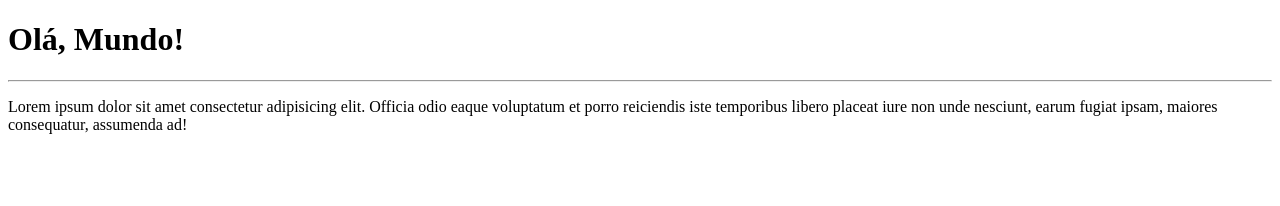
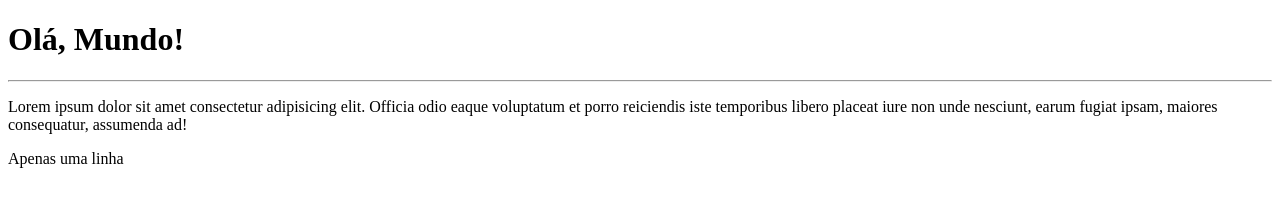
Before and after one commit to matheusfabbri/OlaMundo, a plain HTML site: page site.exemplo/index.html in a window 1280 px wide. Drawn offline with Linux system fonts and the light colour scheme.

Commit message:
paragrafonovo
Apenas uma linha nova.

```diff
--- a/site.exemplo/index.html
+++ b/site.exemplo/index.html
@@ -9,5 +9,6 @@
     <h1>Olá, Mundo!</h1>
     <hr>
     <p>Lorem ipsum dolor sit amet consectetur adipisicing elit. Officia odio eaque voluptatum et porro reiciendis iste temporibus libero placeat iure non unde nesciunt, earum fugiat ipsam, maiores consequatur, assumenda ad!</p>
+    <p>Apenas uma linha</p>
 </body>
 </html>
```
